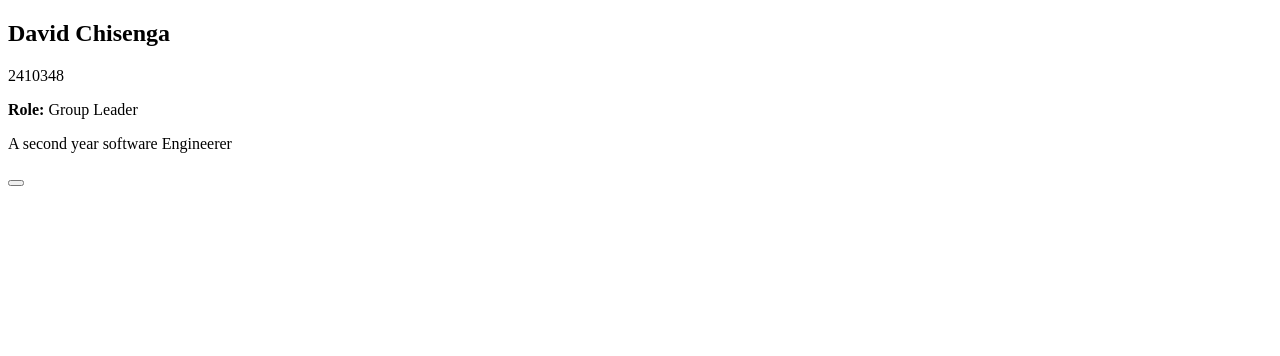
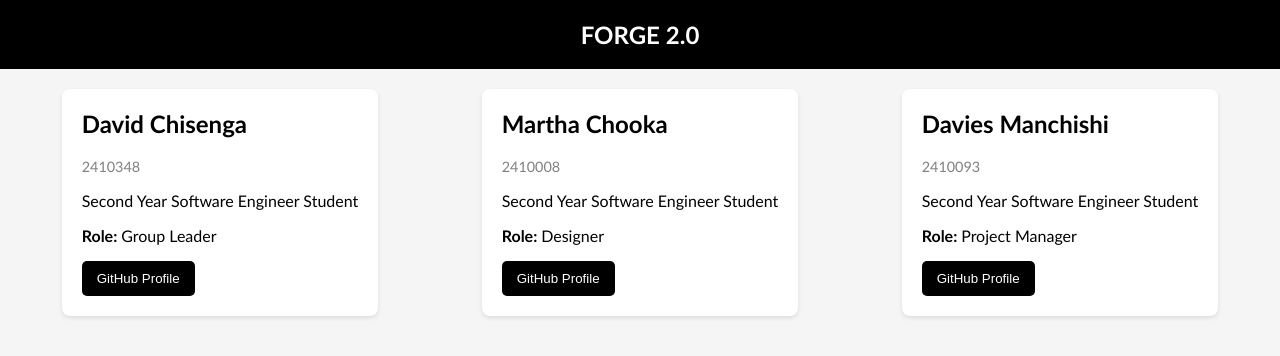
Before and after one commit to FORGE2-0/FORGE2.0, a plain HTML site: page index.html in a window 1280 px wide. Drawn offline with Linux system fonts and the light colour scheme.

Commit message:
Enhance landing page with header and member cards
Added a header and member cards to the landing page.

```diff
--- a/index.html
+++ b/index.html
@@ -1,20 +1,90 @@
+
 <!DOCTYPE html>
 <html lang="en">
 <head>
     <meta charset="UTF-8">
     <meta name="viewport" content="width=device-width, initial-scale=1.0">
-
-
+    <title>Landing Page</title>
+    <style>
+      header {
+        background-color: #000000;
+        color: white;
+        padding: 20px;
+        text-align: center;
+        font-size: 1.5em;
+        font-weight: bold;
+        position: sticky;
+      }
+      body {
+        font-family: 'Trebuchet MS', 'Lucida Sans Unicode', 'Lucida Grande', 'Lucida Sans', sans-serif;
+        background-color: whitesmoke;
+        margin: 0;
+        padding: 0;
+      }
+      .cards-container {
+        display: flex;
+        flex-direction: row;
+        flex-wrap: wrap;
+        gap: 20px;
+        justify-content: center;
+        align-items: flex-start;
+        padding: 20px;
+      }
+      .member-card {
+        background: white;
+        border-radius: 8px;
+        box-shadow: 0 2px 4px rgba(0,0,0,0.1);
+        padding: 20px;
+        max-width: 300px;
+        margin: auto;
+        text-align: left;
+      }
+      .member-card h2 {
+        margin-top: 0;
+      }
+      .member-card button {
+        background-color: black;
+        border: none;
+        padding: 10px 15px;
+        border-radius: 5px;
+        cursor: pointer;
+      }
+      .member-card button a {
+        color: white;
+        text-decoration: none;
+      }
+      .id {
+        color: gray;
+        font-size: 0.9em;
+      }
     </style>
 </head>
 <body>
-  <section>
-    <h2>David Chisenga</h2>
-    <span>2410348</span>
-    <p><strong>Role: </strong>Group Leader</p>
-    <p>A second year software Engineerer </p>
-    <button><a href ></button>
-  </section>
-
+  <header>
+    <nav>FORGE 2.0</nav>
+  </header>
+  <div class="cards-container">
+    <section class="member-card">
+      <h2>David Chisenga</h2>
+      <p class="id">2410348</p>
+      <p>Second Year Software Engineer Student</p>
+      <p><strong>Role: </strong>Group Leader</p>
+      <button><a href="#">GitHub Profile</a></button>
+    </section>
+    <section class="member-card">
+      <h2>Martha Chooka</h2>
+      <p class="id">2410008</p>
+      <p>Second Year Software Engineer Student</p>
+      <p><strong>Role: </strong>Designer</p>
+      <button><a href="https://github.com/Martha-23">GitHub Profile</a></button>
+    </section>
+    <section class="member-card">
+      <h2>Davies Manchishi</h2>
+      <p class="id">2410093</p>
+      <p>Second Year Software Engineer Student</p>
+      <p><strong>Role: </strong>Project Manager</p>
+      <button><a href="https://github.com/childbaby261-afk">GitHub Profile</a></button>
+    </section>
+  </div>
 </body>
 </html>
```
